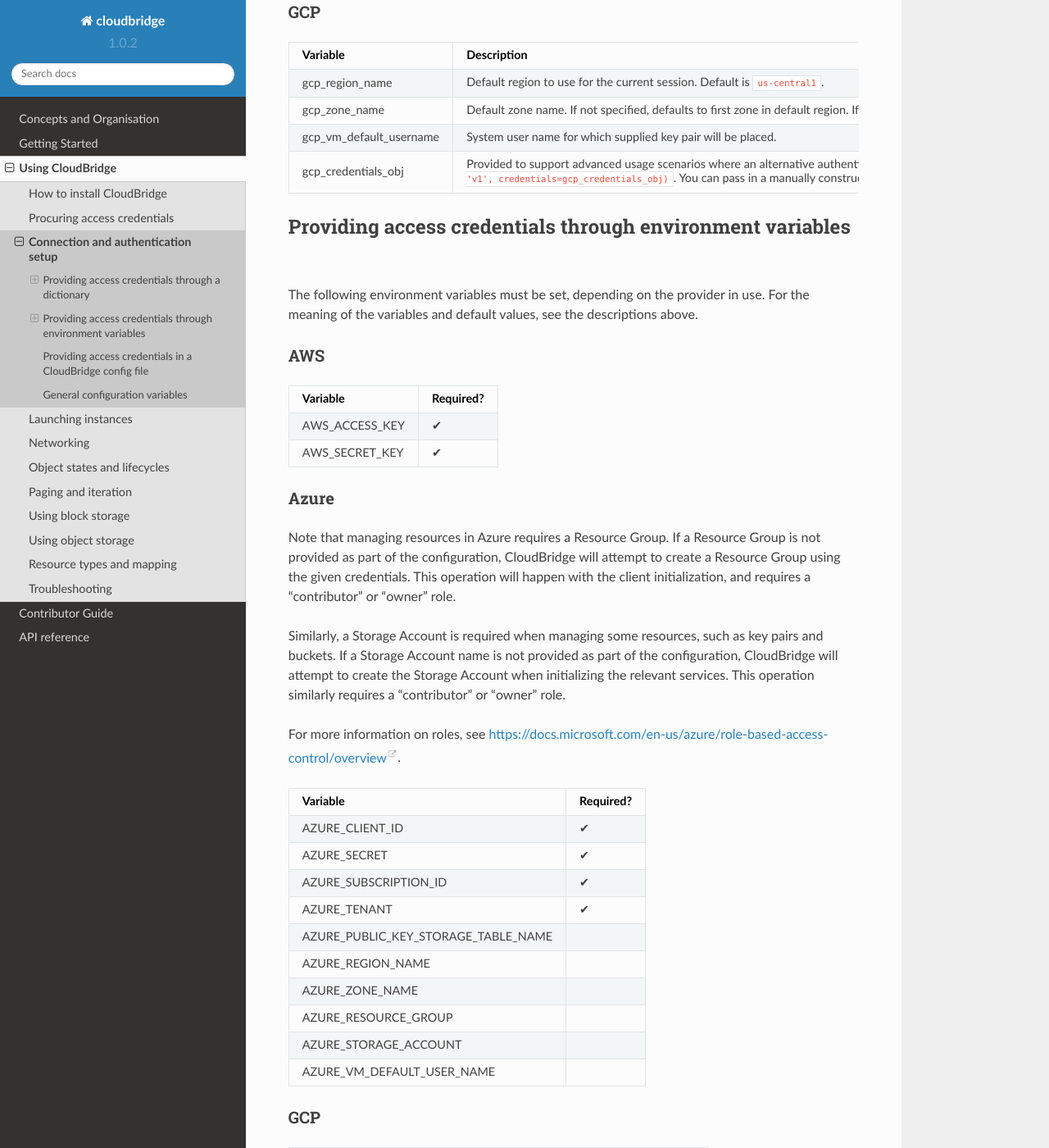
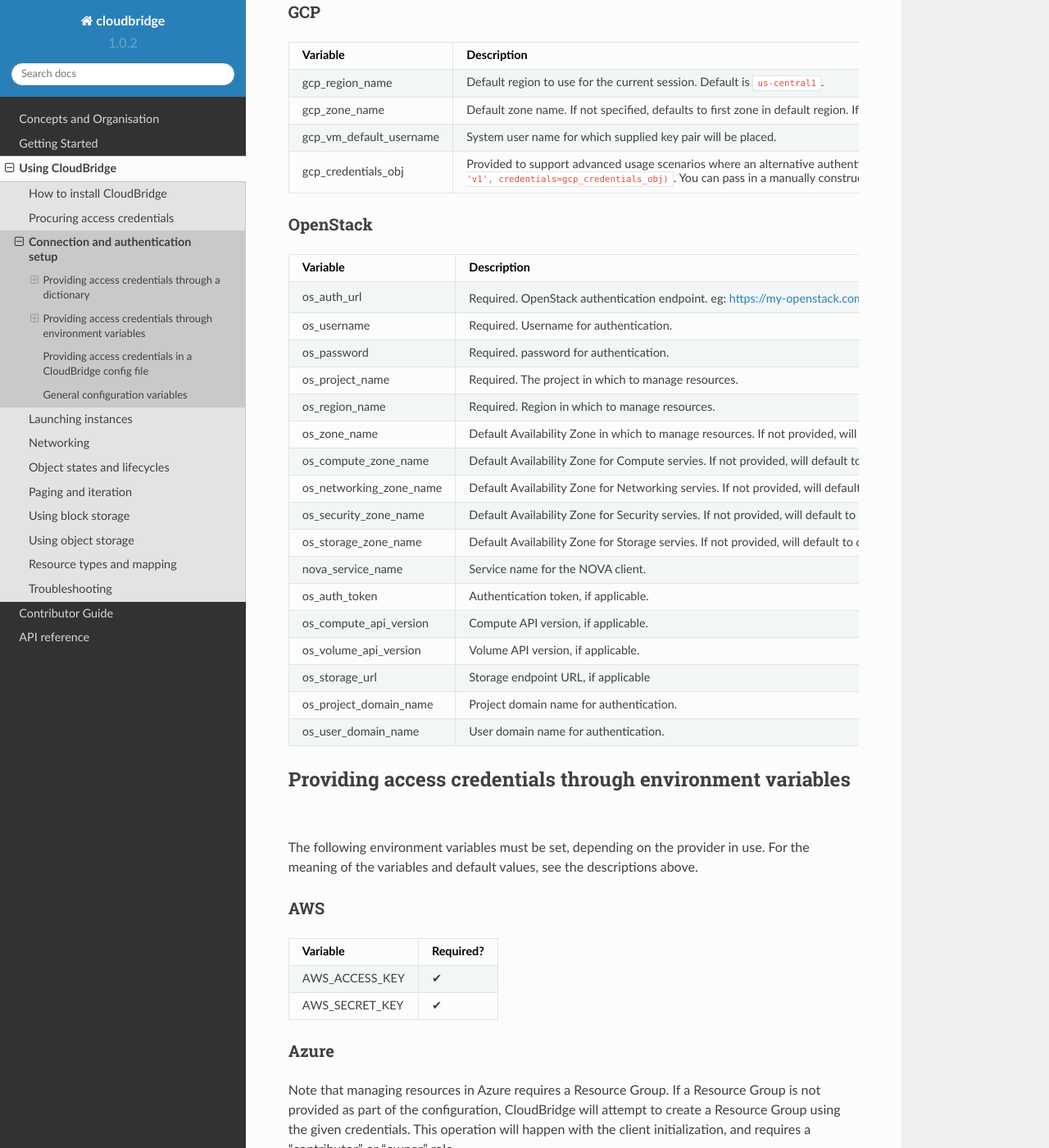
Before and after one commit to CloudVE/cloudbridge, a Sphinx documentation site: the page built from docs/topics/setup.rst, in a window 1280 px wide and 1400 px high, scrolled down 2389 px. Shown: the whole window at 82% size. Built offline with Sphinx 7.4.7 and the Read the Docs theme 2.0.0, drawn with Linux system fonts in a browser that asks for light colours; some of the changed text lies outside the part shown.

Commit message:
Service-specific zones in OpenStack

```diff
--- a/docs/topics/setup.rst
+++ b/docs/topics/setup.rst
@@ -167,6 +167,54 @@
 |                         | Refer to the GCP python sdk for available options.                     |
 +-------------------------+------------------------------------------------------------------------+
 
+OpenStack
+~~~~~~~~~
+
++-------------------------+--------------------------------------------------------------+
+| Variable                | Description                                                  |
++=========================+==============================================================+
+| os_auth_url             | Required. OpenStack authentication endpoint.                 |
+|                         | eg: https://my-openstack.com:5000/v3                         |
++-------------------------+--------------------------------------------------------------+
+| os_username             | Required. Username for authentication.                       |
++-------------------------+--------------------------------------------------------------+
+| os_password             | Required. password for authentication.                       |
++-------------------------+--------------------------------------------------------------+
+| os_project_name         | Required. The project in which to manage resources.          |
++-------------------------+--------------------------------------------------------------+
+| os_region_name          | Required. Region in which to manage resources.               |
++-------------------------+--------------------------------------------------------------+
+| os_zone_name            | Default Availability Zone in which to manage resources.      |
+|                         | If not provided, will default to the first available zone    |
+|                         | in the region. This zone will be the default for all services|
+|                         | unless overwritten by service-specific zone configs          |
++-------------------------+--------------------------------------------------------------+
+| os_compute_zone_name    | Default Availability Zone for Compute servies.               |
+|                         | If not provided, will default to `os_zone_name`              |
++-------------------------+--------------------------------------------------------------+
+| os_networking_zone_name | Default Availability Zone for Networking servies.            |
+|                         | If not provided, will default to `os_zone_name`              |
++-------------------------+--------------------------------------------------------------+
+| os_security_zone_name   | Default Availability Zone for Security servies.              |
+|                         | If not provided, will default to `os_zone_name`              |
++-------------------------+--------------------------------------------------------------+
+| os_storage_zone_name    | Default Availability Zone for Storage servies.               |
+|                         | If not provided, will default to `os_zone_name`              |
++-------------------------+--------------------------------------------------------------+
+| nova_service_name       | Service name for the NOVA client.                            |
++-------------------------+--------------------------------------------------------------+
+| os_auth_token           | Authentication token, if applicable.                         |
++-------------------------+--------------------------------------------------------------+
+| os_compute_api_version  | Compute API version, if applicable.                          |
++-------------------------+--------------------------------------------------------------+
+| os_volume_api_version   | Volume API version, if applicable.                           |
++-------------------------+--------------------------------------------------------------+
+| os_storage_url          | Storage endpoint URL, if applicable                          |
++-------------------------+--------------------------------------------------------------+
+| os_project_domain_name  | Project domain name for authentication.                      |
++-------------------------+--------------------------------------------------------------+
+| os_user_domain_name     | User domain name for authentication.                         |
++-------------------------+--------------------------------------------------------------+
 
 Providing access credentials through environment variables
 ----------------------------------------------------------
@@ -260,7 +308,15 @@
 +------------------------+-----------+
 | OS_REGION_NAME         | ✔         |
 +------------------------+-----------+
-| OS_ZONE_NAME           |           |
+| OS_ZONE_NAME           | ✔         |
++------------------------+-----------+
+| OS_COMPUTE_ZONE_NAME   |           |
++------------------------+-----------+
+| OS_NETWORKING_ZONE_NAME|           |
++------------------------+-----------+
+| OS_SECURITY_ZONE_NAME  |           |
++------------------------+-----------+
+| OS_STORAGE_ZONE_NAME   |           |
 +------------------------+-----------+
 | NOVA_SERVICE_NAME      |           |
 +------------------------+-----------+
@@ -271,6 +327,10 @@
 | OS_VOLUME_API_VERSION  |           |
 +------------------------+-----------+
 | OS_STORAGE_URL         |           |
++------------------------+-----------+
+| OS_PROJECT_DOMAIN_NAME |           |
++------------------------+-----------+
+| OS_USER_DOMAIN_NAME    |           |
 +------------------------+-----------+
 
 Once the environment variables are set, you can create a connection as follows,
```
Also changed, not shown: 2 other files.
